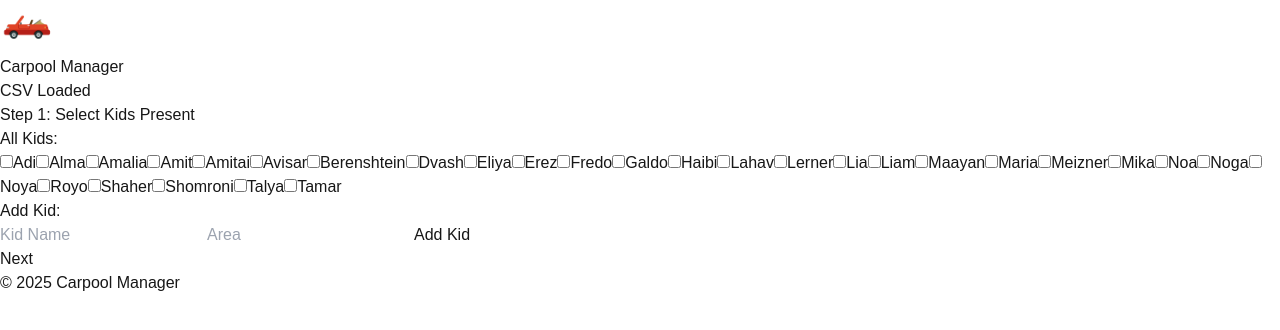
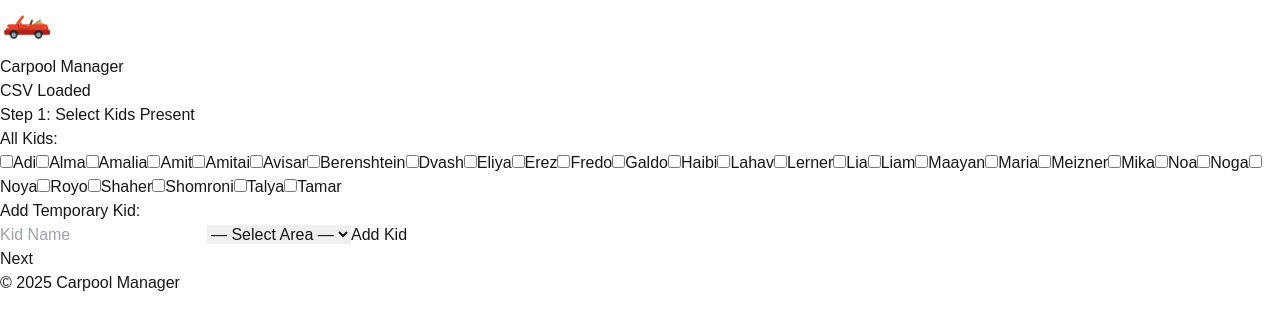
Before and after one commit to AsafMeizner/carpool-manager, a Next.js app: page / in a window 1280 px wide. Both pictures are taken after a click on the button "Load CSV". Shown: the top 330 px of the page. Built offline with nearby package versions, Linux system fonts and the light colour scheme.

Commit message:
made add kid area select a drop down

```diff
--- a/src/app/page.tsx
+++ b/src/app/page.tsx
@@ -211,7 +211,7 @@ export default function Home() {
                 </div>
               </div>
               <div>
-                <p className="font-medium mb-2">Add Kid:</p>
+                <p className="font-medium mb-2">Add Temporary Kid:</p>
                 <div className="flex flex-col gap-2">
                   <input
                     type="text"
@@ -220,13 +220,25 @@ export default function Home() {
                     onChange={(e) => setNewKidName(e.target.value)}
                     className="border rounded px-2 py-1"
                   />
-                  <input
+                  {/* <input
                     type="text"
                     placeholder="Area"
                     value={newKidArea}
                     onChange={(e) => setNewKidArea(e.target.value)}
                     className="border rounded px-2 py-1"
-                  />
+                  /> */}
+                  <select
+                    value={newKidArea}
+                    onChange={(e) => setNewKidArea(e.target.value)}
+                    className="border rounded px-2 py-1"
+                  >
+                    <option value="">— Select Area —</option>
+                    {Object.keys(areas).map((area) => (
+                      <option key={area} value={area}>
+                        {area}
+                      </option>
+                    ))}
+                  </select>
                   <button
                     onClick={handleAddKid}
                     className="bg-green-600 hover:bg-green-700 text-white px-4 py-2 rounded font-semibold transition-colors"
```
